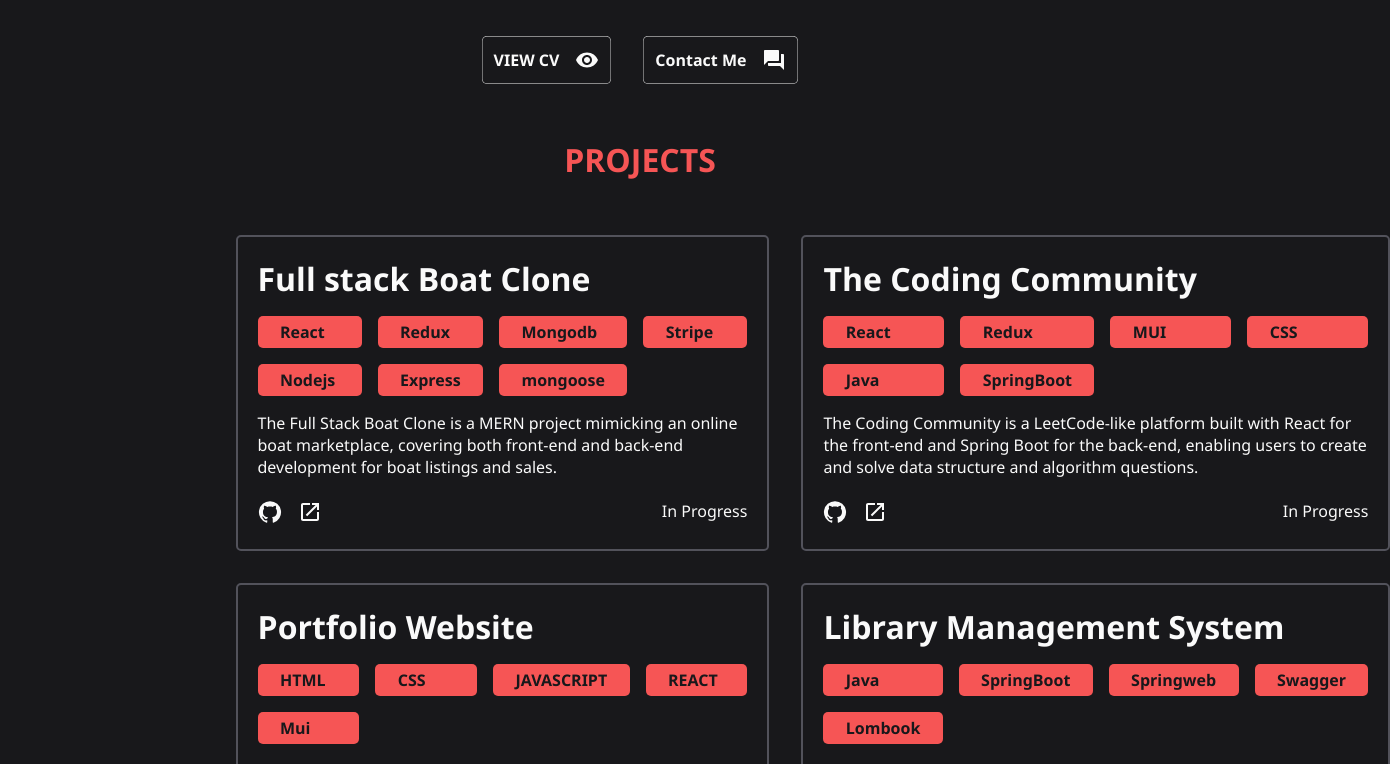
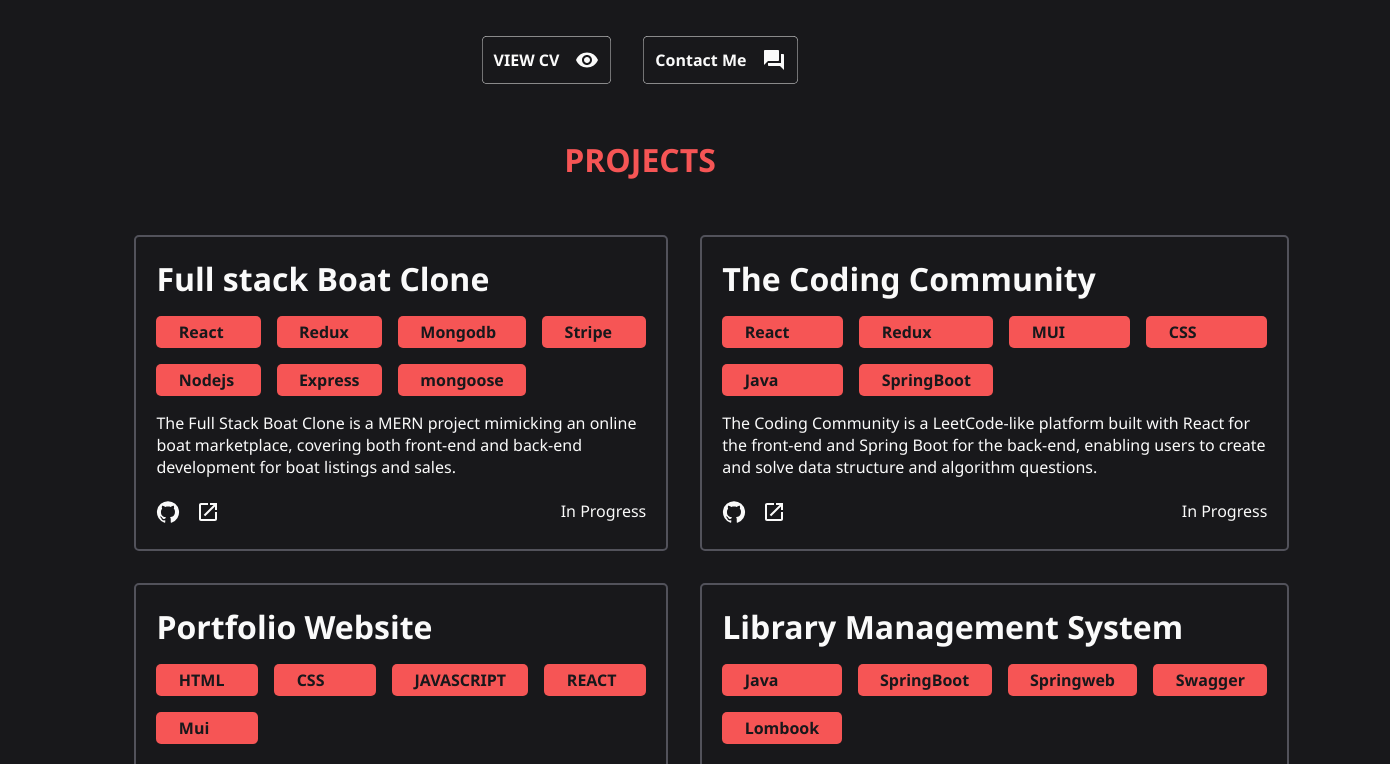
Before and after one commit to Gaurav10997/portfolio, a React (Vite) app: page / in a window 1280 px wide. Shown: the part 816-1580 px from the top of the page, 1390 px wide, since content can reach past the window. Built offline with nearby package versions, Linux system fonts and the light colour scheme.

Commit message:
left align bug solved

```diff
--- a/src/components/projects/Projects.css
+++ b/src/components/projects/Projects.css
@@ -1,5 +1,5 @@
 .section__main{
-    width: 80%;
+
     margin: 0 auto;
     text-align: start;
 
```
